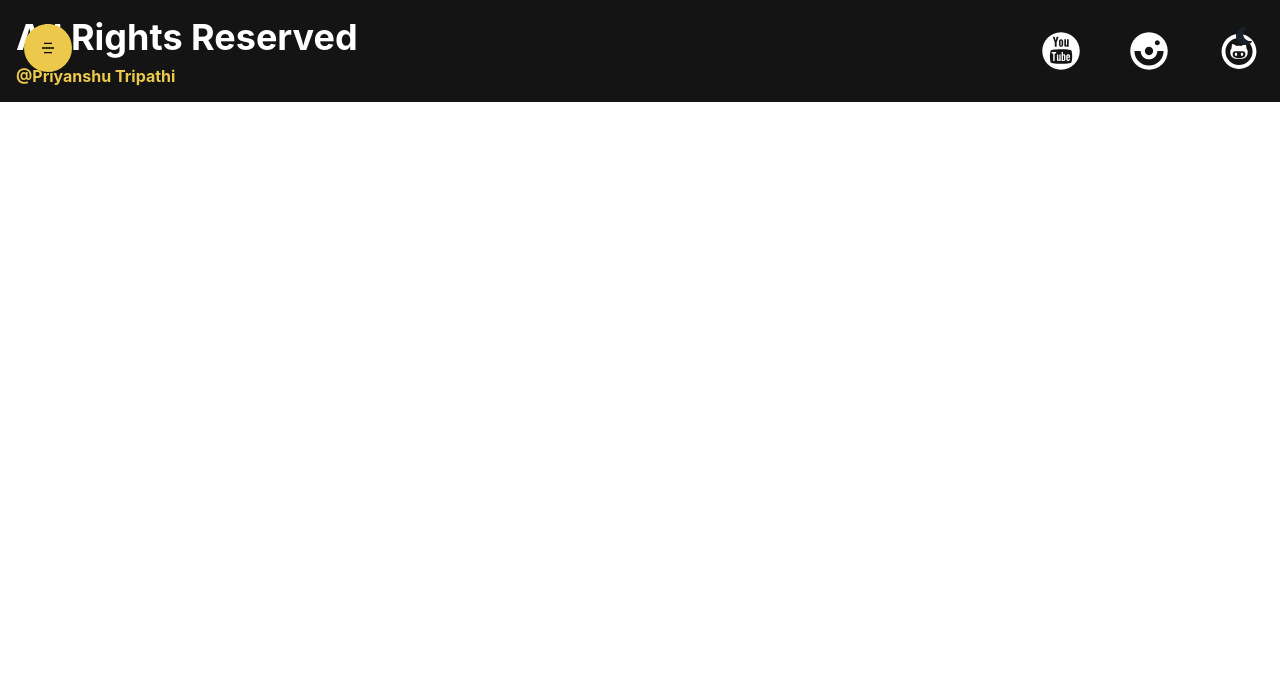
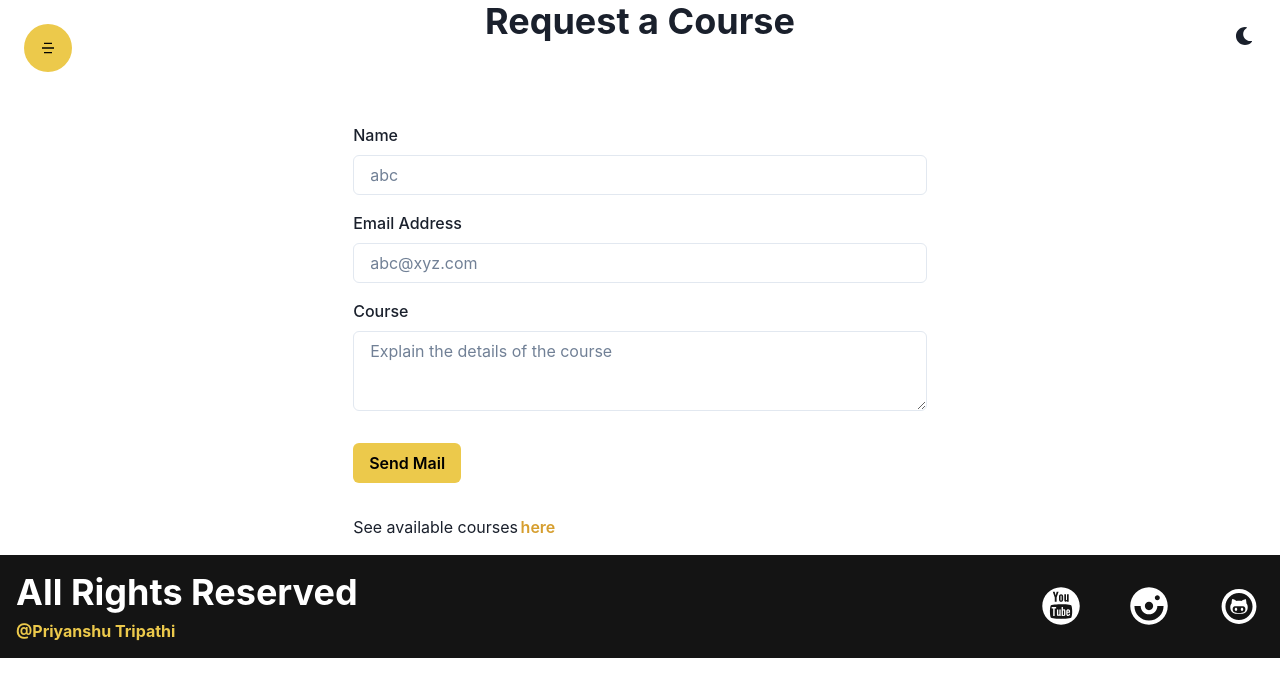
Before and after one commit to tripathi08/EduStream, a React (Create React App) app in the folder client/: page /request in a window 1280 px wide. Shown: the top 696 px of the page. Built offline with nearby package versions, Linux system fonts and the light colour scheme.

Commit message:
created contact and request pages

```diff
--- a/client/src/App.js
+++ b/client/src/App.js
@@ -8,6 +8,8 @@
 import Register from './components/Auth/Register';
 import ForgotPassword from './components/Auth/ForgotPassword';
 import ResetPassword from './components/Auth/ResetPassword';
+import Contact from './components/Contact/Contact';
+import Request from './components/Request/Request';
 
 function App() {
   return (
@@ -16,6 +18,8 @@
       <Routes>
         <Route path='/' element={<Home/>}/>
         <Route path='/courses' element={<Courses/>}/>
+        <Route path='/contact' element={<Contact/>}/>
+        <Route path='/request' element={<Request/>}/>
         <Route path='/login' element={<Login/>}/>
         <Route path='/register' element={<Register/>}/>
         <Route path='/forgotpassword' element={<ForgotPassword/>}/>
--- /dev/null
+++ b/client/src/components/Contact/Contact.jsx
@@ -0,0 +1,52 @@
+import { Box, Button, Container, FormLabel, Heading, Input, Textarea, VStack } from '@chakra-ui/react'
+import React, { useState } from 'react'
+import { Link } from 'react-router-dom';
+
+const Contact = () => {
+    const [name,setName]=useState("");
+    const [email,setEmail]=useState("");
+    const [message,setMessage]=useState("");
+  return (
+    <Container>
+      <VStack h={"full"} justifyContent={"center"} spacing={"16"}>
+        <Heading children="Contact Us"/>
+        <form style={{width:"100%"}}>
+        <Box my={"4"}>
+           <FormLabel htmlFor="name" children="Name"/>
+           <Input required id="name" value={name} onChange={e=>setName(e.target.value)}
+            placeholder="abc"
+            type="text"
+            focusBorderColor="yellow.500"
+           />
+           </Box>
+           <Box my={"4"}>
+           <FormLabel htmlFor="email" children="Email Address"/>
+           <Input required id="email" value={email} onChange={e=>setEmail(e.target.value)}
+            placeholder="abc@xyz.com"
+            type="email"
+            focusBorderColor="yellow.500"
+           />
+           </Box>
+           <Box my={"4"}>
+           <FormLabel htmlFor="message" children="Message"/>
+           <Textarea required id="message" value={message} onChange={e=>setMessage(e.target.value)}
+            placeholder="Enter Your Message..."
+            focusBorderColor="yellow.500"
+           />
+           </Box>
+
+           <Button my={"4"} colorScheme="yellow" type="submit">
+            Send Mail
+           </Button>
+
+           <Box my={"4"}>
+            Request for a Course? <Link to="/request"><Button colorScheme="yellow" variant={"link"}>Click here</Button></Link>
+           </Box>
+
+        </form>
+      </VStack>
+    </Container>
+  )
+}
+
+export default Contact
--- /dev/null
+++ b/client/src/components/Request/Request.jsx
@@ -0,0 +1,54 @@
+import { Box, Button, Container, FormLabel, Heading, Input, Textarea, VStack } from '@chakra-ui/react'
+import React, { useState } from 'react'
+import { Link } from 'react-router-dom';
+
+const Request = () => {
+    const [name,setName]=useState("");
+    const [email,setEmail]=useState("");
+    const [course,setCourse]=useState("");
+  return (
+    <Container>
+      <VStack h={"full"} justifyContent={"center"} spacing={"16"}>
+        <Heading children="Request a Course"/>
+        <form style={{width:"100%"}}>
+        <Box my={"4"}>
+           <FormLabel htmlFor="name" children="Name"/>
+           <Input required id="name" value={name} onChange={e=>setName(e.target.value)}
+            placeholder="abc"
+            type="text"
+            focusBorderColor="yellow.500"
+           />
+           </Box>
+           <Box my={"4"}>
+           <FormLabel htmlFor="email" children="Email Address"/>
+           <Input required id="email" value={email} onChange={e=>setEmail(e.target.value)}
+            placeholder="abc@xyz.com"
+            type="email"
+            focusBorderColor="yellow.500"
+           />
+           </Box>
+           <Box my={"4"}>
+           <FormLabel htmlFor="course" children="Course"/>
+           <Textarea required id="course" value={course} onChange={e=>setCourse(e.target.value)}
+            placeholder="Explain the details of the course"
+            focusBorderColor="yellow.500"
+           />
+           </Box>
+
+           <Button my={"4"} colorScheme="yellow" type="submit">
+            Send Mail
+           </Button>
+
+           <Box my={"4"}>
+            See available courses<Link to="/courses"><Button colorScheme="yellow" variant={"link"}>here</Button></Link>
+           </Box>
+
+        </form>
+      </VStack>
+    </Container>
+  )
+}
+
+
+
+export default Request
```
